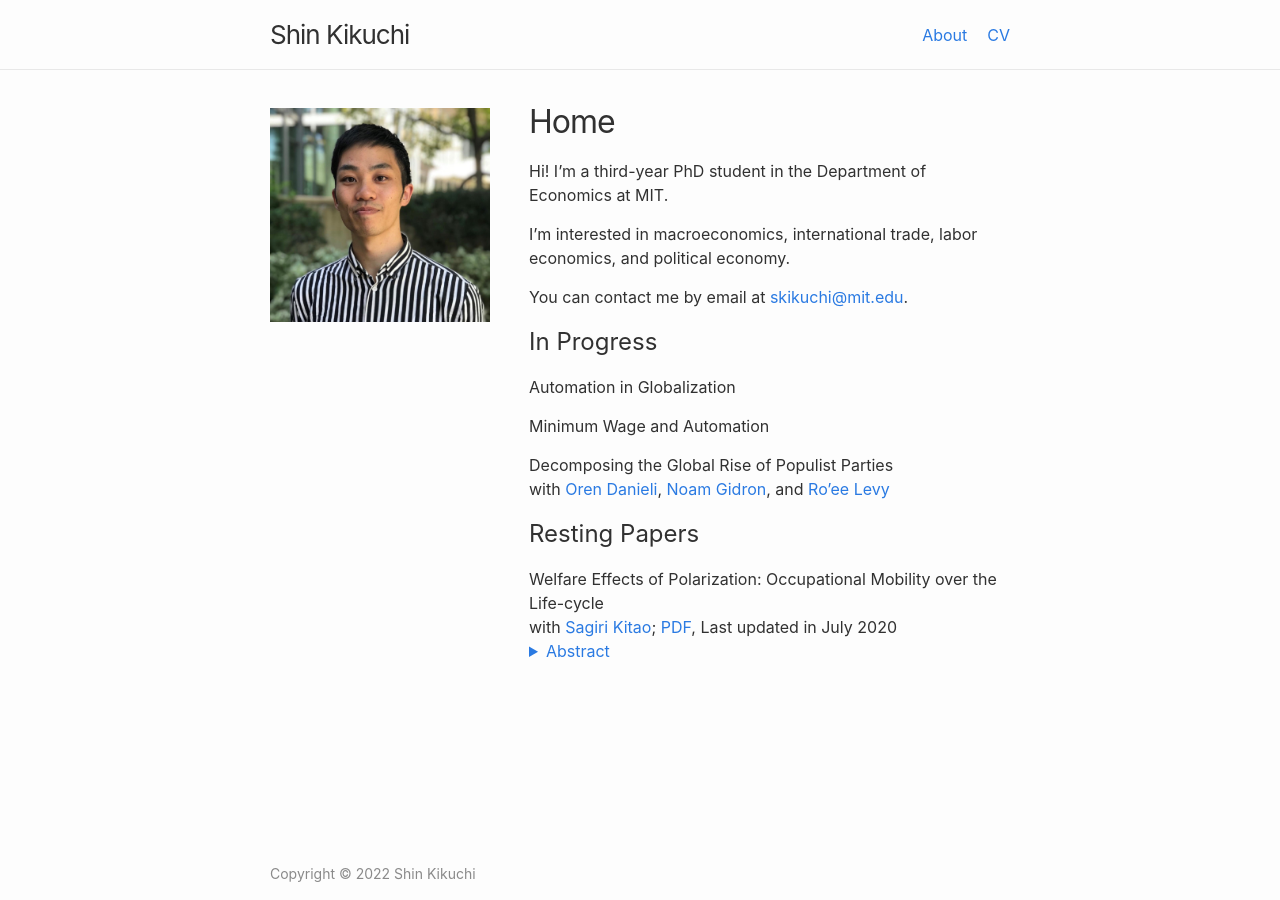
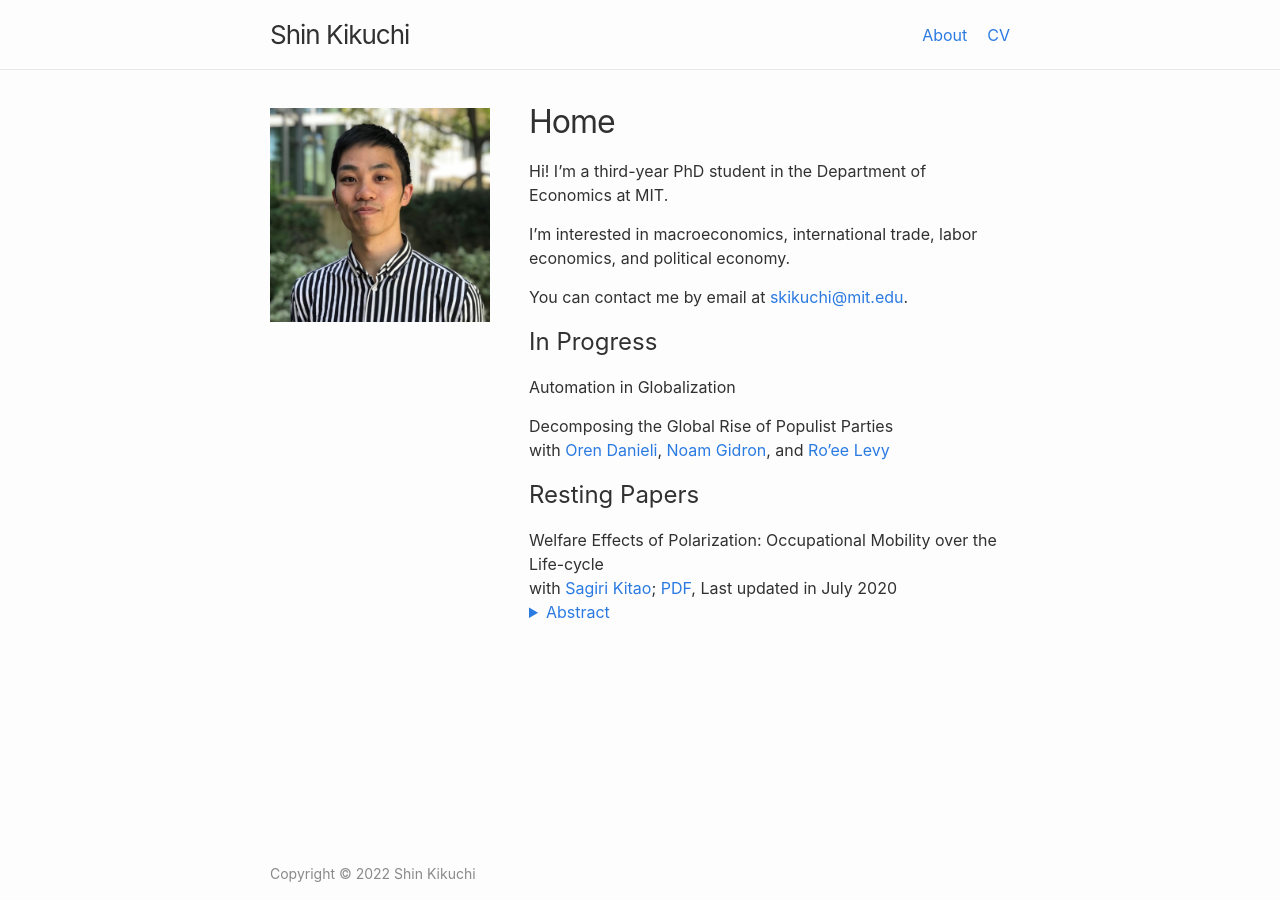
Before and after one commit to shinnkikuchi/shinnkikuchi.github.io, a Jekyll site: the page built from index.md, in a window 1280 px wide. Built offline with Jekyll 4.4.1, drawn with Linux system fonts in a browser that asks for light colours.

Commit message:
Update index.md

```diff
--- a/index.md
+++ b/index.md
@@ -16,8 +16,6 @@ You can contact me by email at [skikuchi@mit.edu](mailto:skikuchi@mit.edu).
 
 Automation in Globalization<br>
 
-Minimum Wage and Automation<br>
-
 Decomposing the Global Rise of Populist Parties<br>
 with <a href="https://www.orendanieli.com/home" target="_blank">Oren Danieli</a>, <a href="https://scholar.harvard.edu/gidron/home" target="_blank">Noam Gidron</a>, and <a href="https://www.roeelevy.com/" target="_blank">Ro'ee Levy</a>
 
```
